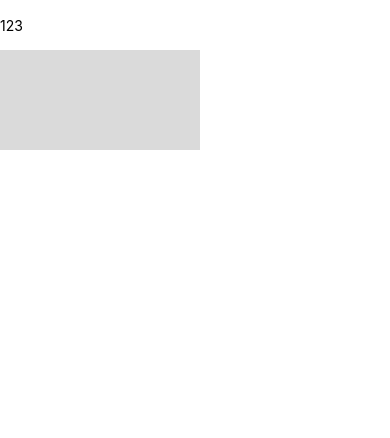
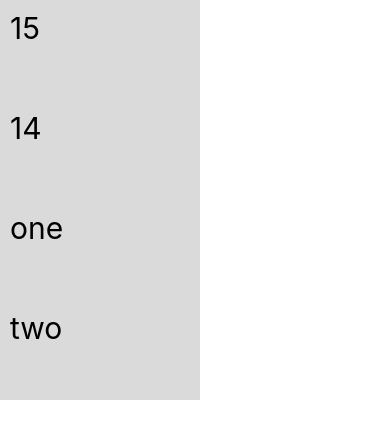
Before and after one commit to lxh3811958/RNProject, a React Native app: screen / in a window 390 px wide. Shown: the top 438 px of the page. Built offline with nearby package versions, Linux system fonts and the light colour scheme.

Commit message:
setTimeout-1

```diff
--- a/App.js
+++ b/App.js
@@ -22,21 +22,56 @@ const instructions = Platform.select({
 });
 
 export default class App extends Component{
-    constructor (props) {
+    constructor(props) {
         super(props);
-        this.state = { text: ''};
+        this.state = ({
+            sum: 0,
+            sum1: 0,
+            content: '',
+            msg: '',
+        })
     }
+
+    componentDidMount() {
+        this.interval = setInterval (() => {
+            this.setState({
+                sum: this.state.sum + 1,
+            });
+        }, 500);
+        this.interval_two = setInterval(() => {
+            this.setState({
+                sum1: this.state.sum1 + 2,
+            });
+        },1000);
+        this.timer = setTimeout(() => {
+           this.setState({
+               content: 'one',
+           });
+        }, 500);
+        this.timer_two = setTimeout(() => {
+            this.setState({
+               msg: 'two',
+            });
+        },3000);
+    }
+
+    componentWillUnmount() {
+        // this.interval && clearInterval(this.interval);
+        this.timer_two && this.timer;
+    }
+
     render() {
         return(
             <View>
-                <TextInput style={styles.textInput} placeholder='123' onChangeText={(text) => {this.setState({text})}} />
-                <Text style={styles.text}>
-                    {this.state.text.split(' ').map( (text) => text && '1' ).join(' ')}
-                </Text>
+                <Text style={styles.text}>{this.state.sum}</Text>
+                <Text style={styles.text}>{this.state.sum1}</Text>
+                <Text style={styles.text}>{this.state.content}</Text>
+                <Text style={styles.text}>{this.state.msg}</Text>
             </View>
         )
     }
 }
+
 
 const styles = StyleSheet.create({
     textInput: {
```
